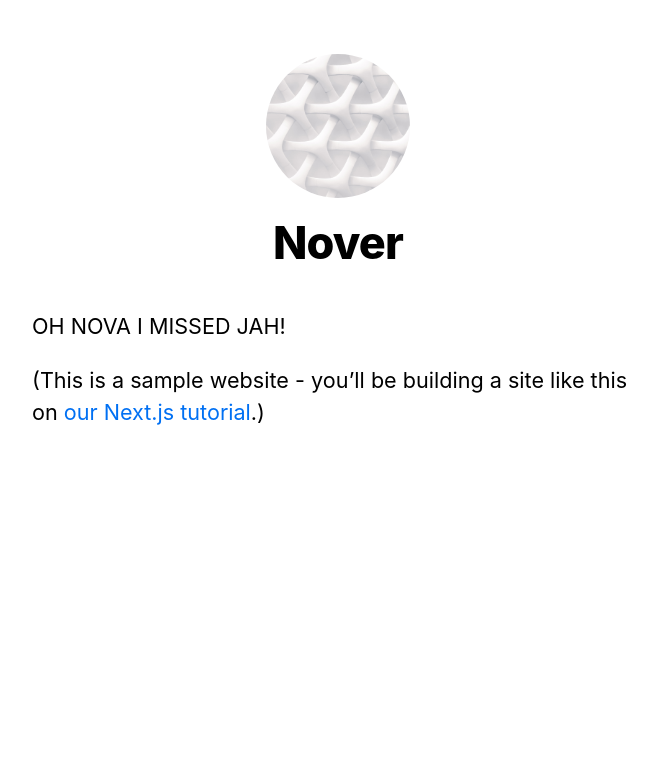
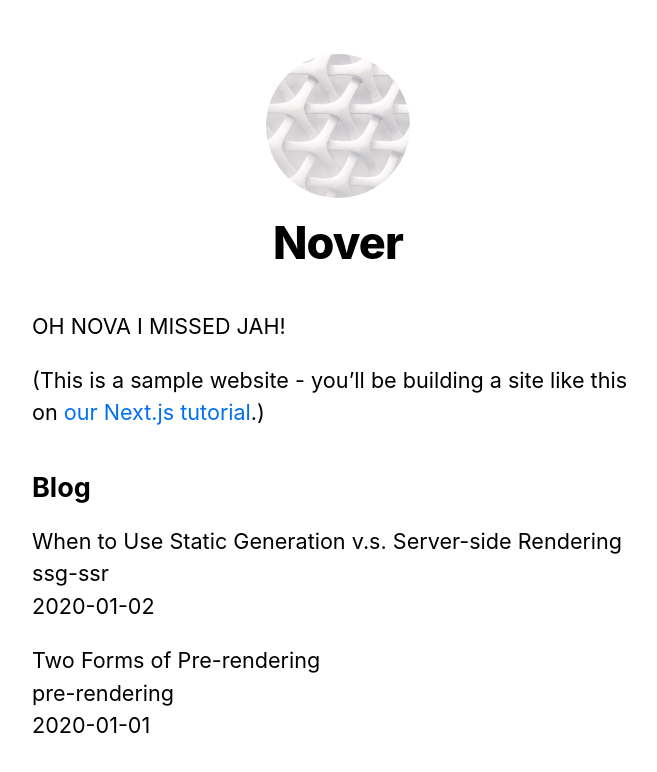
Before and after one commit to Novailoveyou/nextjs-learning-2, a Next.js app: page / in a window 1280 px wide. Shown: the top 772 px of the page, without its empty margins (302-959 px from the left). Built offline with nearby package versions, Linux system fonts and the light colour scheme.

Commit message:
Implement getStaticProps

```diff
--- /dev/null
+++ b/lib/posts.js
@@ -0,0 +1,35 @@
+import fs from 'fs'
+import path from 'path'
+import matter from 'gray-matter'
+
+const postsDirectory = path.join(process.cwd(), 'posts')
+
+export function getSortedPostsData() {
+  // Get file names under /posts
+  const fileNames = fs.readdirSync(postsDirectory)
+  const allPostsData = fileNames.map(fileName => {
+    // Remove ".md" from file name to get id
+    const id = fileName.replace(/\.md$/, '')
+
+    // Read markdown file as string
+    const fullPath = path.join(postsDirectory, fileName)
+    const fileContents = fs.readFileSync(fullPath, 'utf8')
+
+    // Use gray-matter to parse the post metadata section
+    const matterResult = matter(fileContents)
+
+    // Combine the data with the id
+    return {
+      id,
+      ...matterResult.data
+    }
+  })
+  // Sort posts by date
+  return allPostsData.sort((a, b) => {
+    if (a.date < b.date) {
+      return 1
+    } else {
+      return -1
+    }
+  })
+}
--- a/package.json
+++ b/package.json
@@ -8,6 +8,7 @@
     "start": "next start"
   },
   "dependencies": {
+    "gray-matter": "^4.0.2",
     "next": "^10.0.0",
     "react": "17.0.1",
     "react-dom": "17.0.1"
--- a/pages/index.js
+++ b/pages/index.js
@@ -1,8 +1,18 @@
 import Head from 'next/head'
 import Layout, { siteTitle } from '../components/Layout'
 import utilStyles from '../styles/utils.module.css'
+import { getSortedPostsData } from '../lib/posts'
 
-export default function Home() {
+export async function getStaticProps() {
+  const allPostsData = getSortedPostsData()
+  return {
+    props: {
+      allPostsData
+    }
+  }
+}
+
+export default function Home({ allPostsData }) {
   return (
     <Layout home>
       <Head>
@@ -15,6 +25,20 @@
           <a href="https://nextjs.org/learn">our Next.js tutorial</a>.)
         </p>
       </section>
+      <section className={`${utilStyles.headingMd} ${utilStyles.padding1px}`}>
+        <h2 className={utilStyles.headingLg}>Blog</h2>
+        <ul className={utilStyles.list}>
+          {allPostsData.map(({ id, date, title }) => (
+            <li className={utilStyles.listItem} key={id}>
+              {title}
+              <br />
+              {id}
+              <br />
+              {date}
+            </li>
+          ))}
+        </ul>
+      </section>
     </Layout>
   )
 }
--- /dev/null
+++ b/posts/pre-rendering.md
@@ -0,0 +1,11 @@
+---
+title: 'Two Forms of Pre-rendering'
+date: '2020-01-01'
+---
+
+Next.js has two forms of pre-rendering: **Static Generation** and **Server-side Rendering**. The difference is in **when** it generates the HTML for a page.
+
+- **Static Generation** is the pre-rendering method that generates the HTML at **build time**. The pre-rendered HTML is then _reused_ on each request.
+- **Server-side Rendering** is the pre-rendering method that generates the HTML on **each request**.
+
+Importantly, Next.js lets you **choose** which pre-rendering form to use for each page. You can create a "hybrid" Next.js app by using Static Generation for most pages and using Server-side Rendering for others.
--- /dev/null
+++ b/posts/ssg-ssr.md
@@ -0,0 +1,19 @@
+---
+title: 'When to Use Static Generation v.s. Server-side Rendering'
+date: '2020-01-02'
+---
+
+We recommend using **Static Generation** (with and without data) whenever possible because your page can be built once and served by CDN, which makes it much faster than having a server render the page on every request.
+
+You can use Static Generation for many types of pages, including:
+
+- Marketing pages
+- Blog posts
+- E-commerce product listings
+- Help and documentation
+
+You should ask yourself: "Can I pre-render this page **ahead** of a user's request?" If the answer is yes, then you should choose Static Generation.
+
+On the other hand, Static Generation is **not** a good idea if you cannot pre-render a page ahead of a user's request. Maybe your page shows frequently updated data, and the page content changes on every request.
+
+In that case, you can use **Server-Side Rendering**. It will be slower, but the pre-rendered page will always be up-to-date. Or you can skip pre-rendering and use client-side JavaScript to populate data.
```
Also changed, not shown: 1 other file (tests, documents, lock files or other folders).
